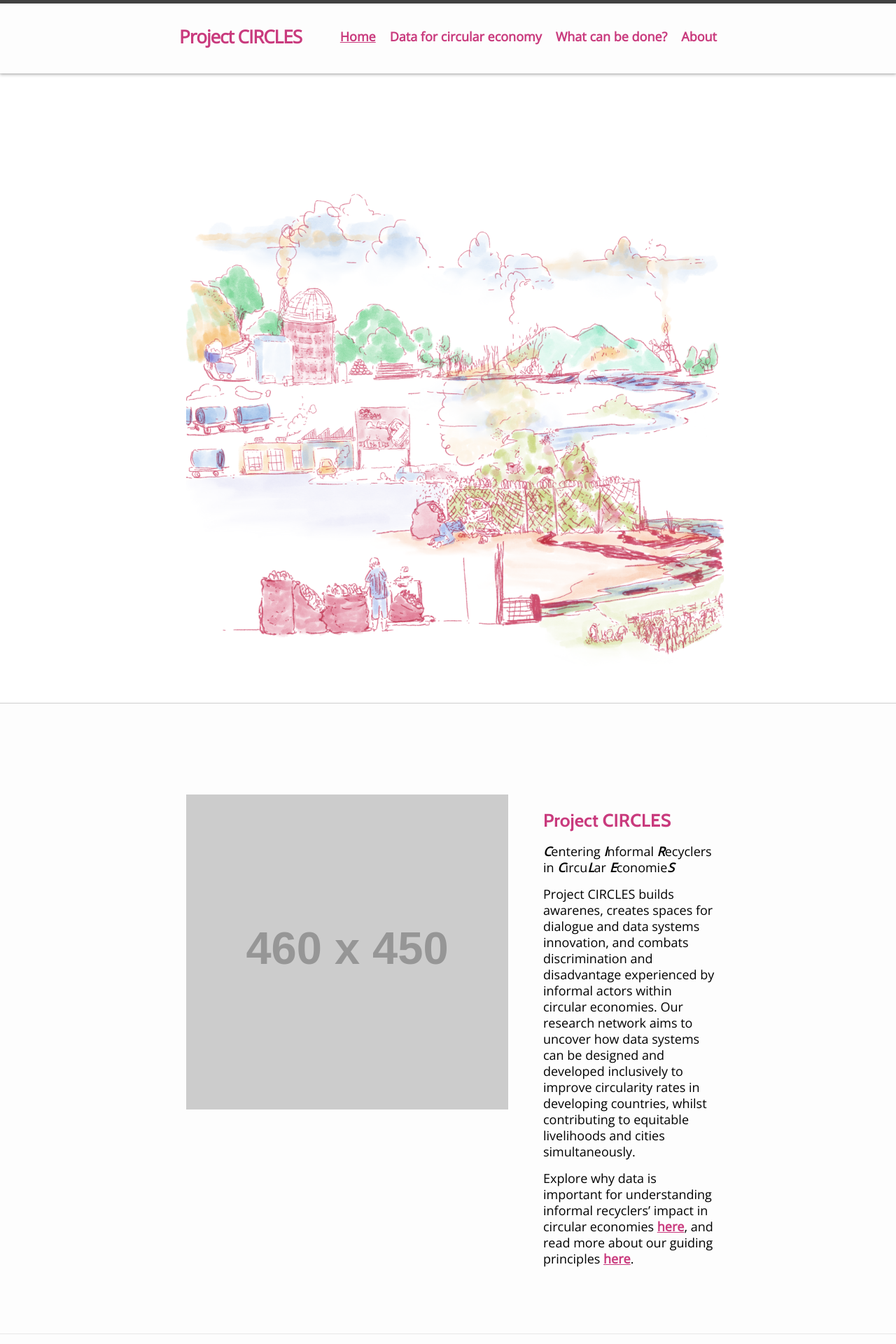
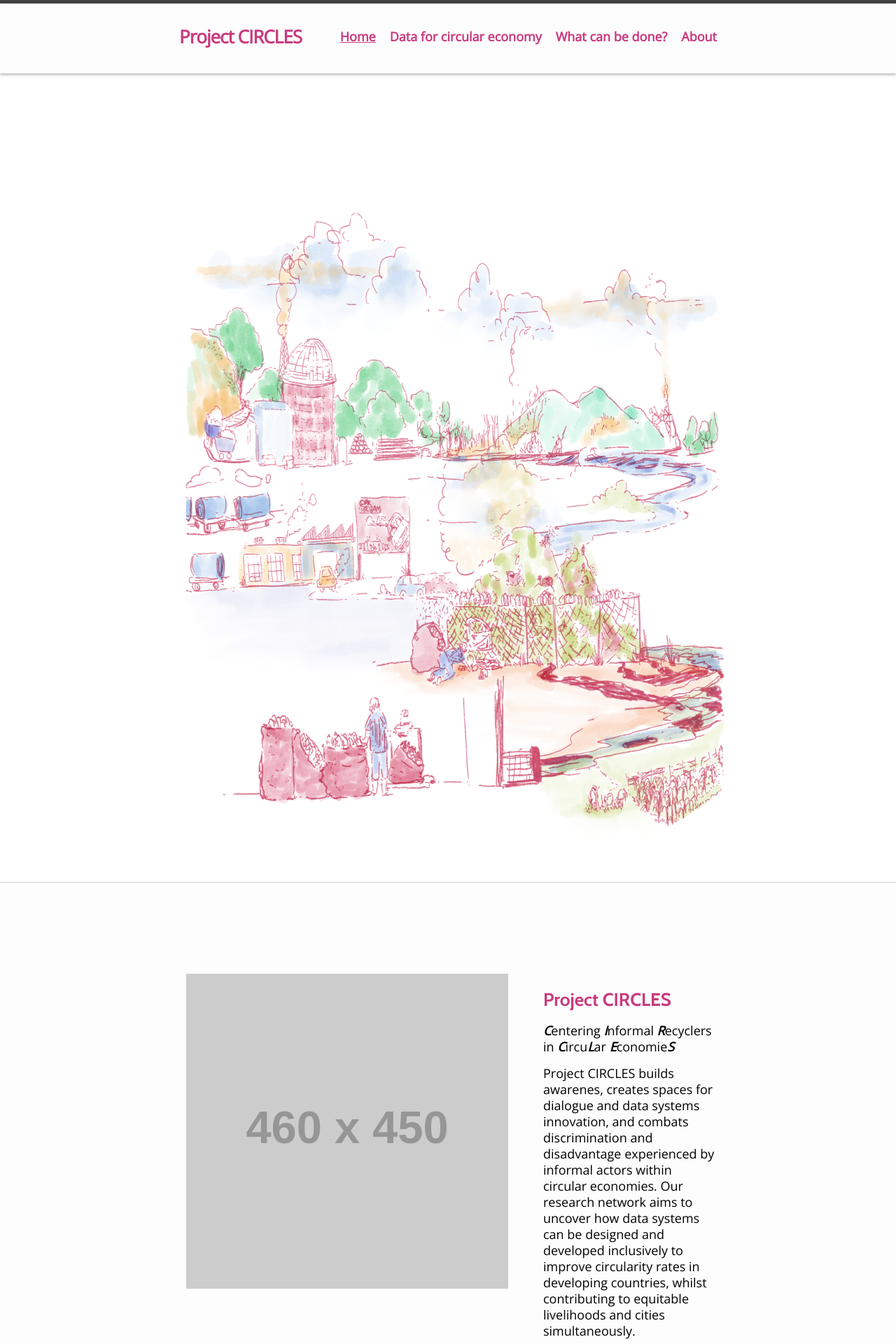
Before and after one commit to yadurajiv/CircularEconomies, a Jekyll site: the page built from index.markdown, in a window 1280 px wide. Shown: the top 1920 px of the page at 70% size. Built offline with Jekyll 4.4.1, drawn with Linux system fonts in a browser that asks for light colours.

Commit message:
Update index.markdown
defined banner site so that the site does not resize on load

```diff
--- a/index.markdown
+++ b/index.markdown
@@ -5,7 +5,7 @@ weight: 1
 ---
 <div class="section one">
 <div class="image">
-<img src="assets/images/banner_1024.png"  />
+<img src="assets/images/banner_1024.png" width="1024" height="1024"  />
 </div>
 </div>
 
```
